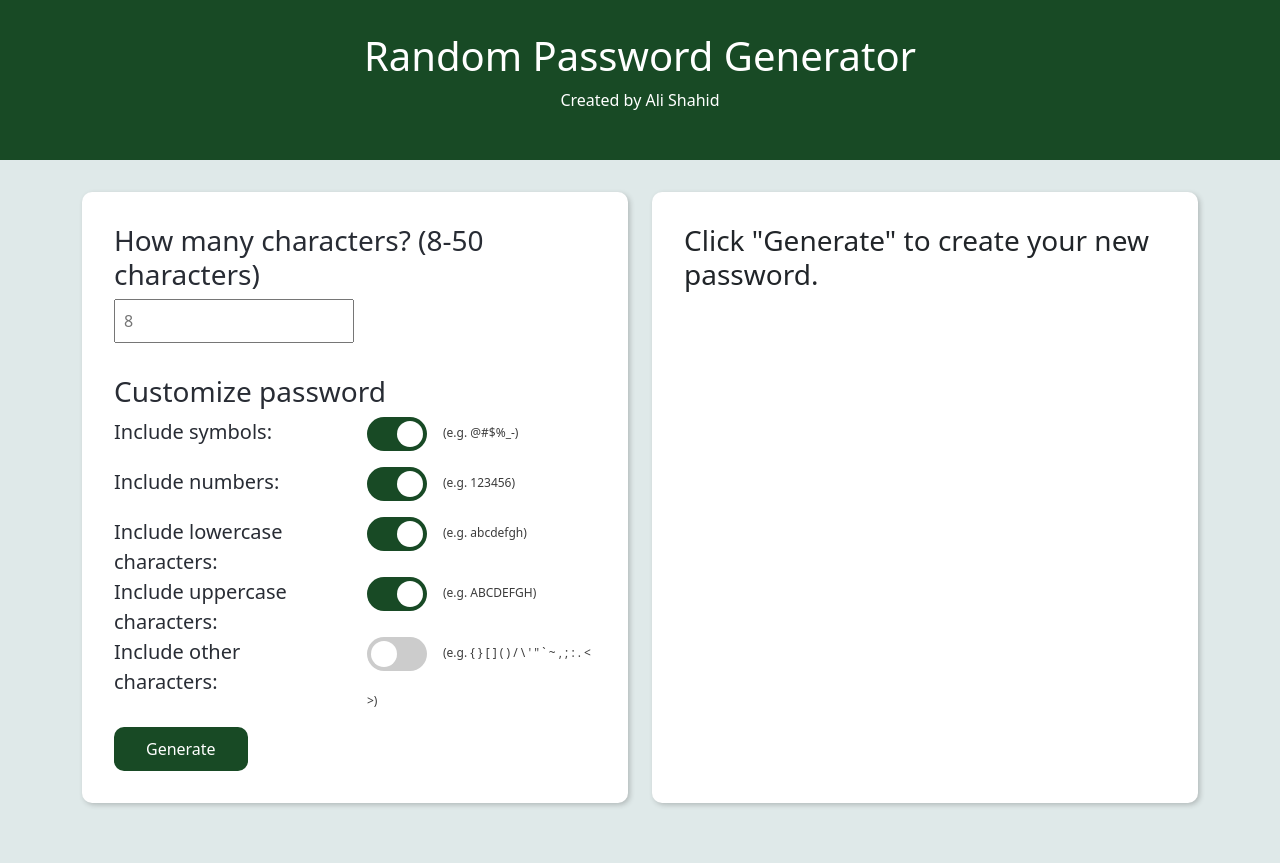
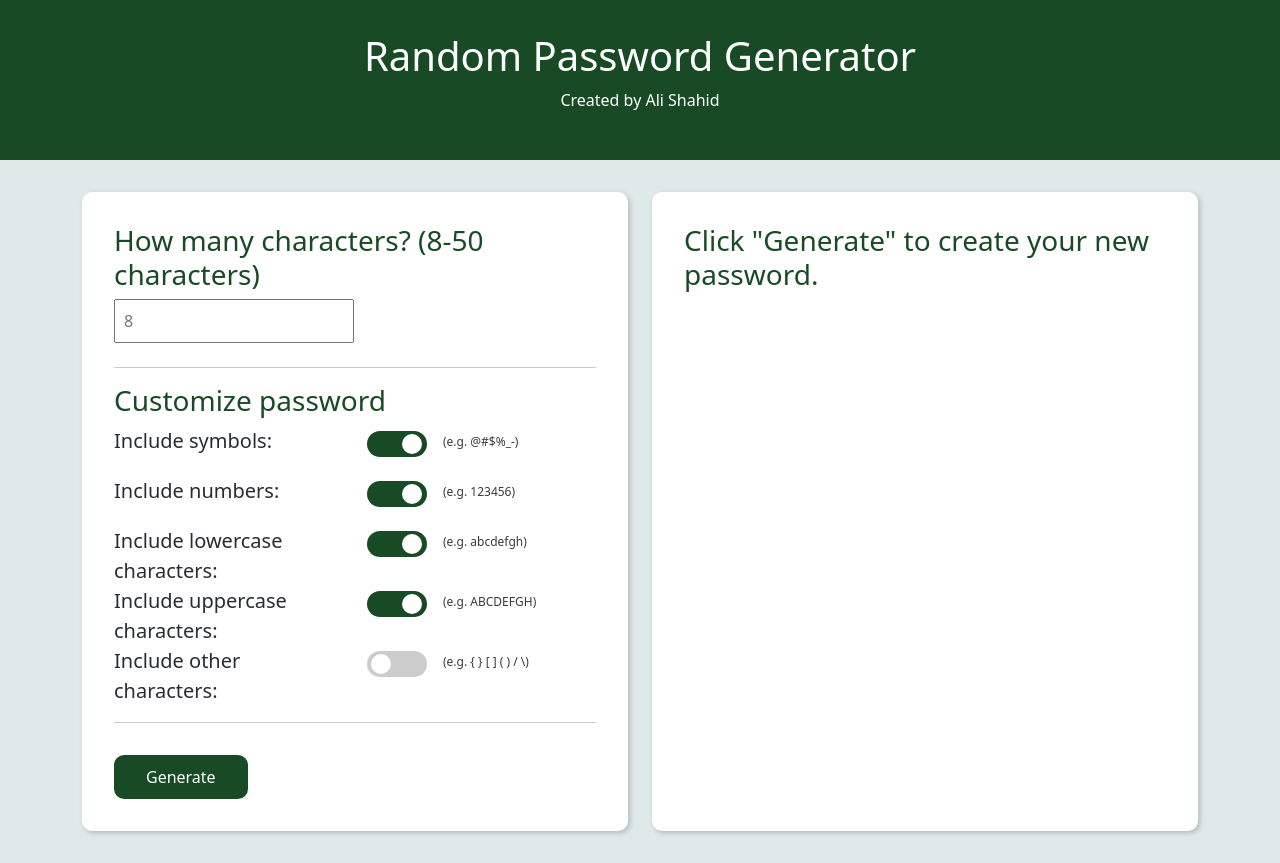
Before and after one commit to Drelofs/Password_Generator, a React (Create React App) app: page / in a window 1280 px wide. Before the commit the page ends 835 px from the top, so only its background shows below. Built offline with nearby package versions, Linux system fonts and the light colour scheme.

Commit message:
styling changes

```diff
--- a/src/App.css
+++ b/src/App.css
@@ -77,15 +77,17 @@ span {
   background-color: #ccc;
   -webkit-transition: 0.4s;
   transition: 0.4s;
+  margin-top: 5px;
+  height: 26px;
 }
 
 .slider:before {
   position: absolute;
   content: "";
-  height: 26px;
-  width: 26px;
+  height: 20px;
+  width: 20px;
   left: 4px;
-  bottom: 4px;
+  bottom: 3px;
   background-color: white;
   -webkit-transition: 0.4s;
   transition: 0.4s;
@@ -100,9 +102,9 @@ input:focus + .slider {
 }
 
 input:checked + .slider:before {
-  -webkit-transform: translateX(26px);
-  -ms-transform: translateX(26px);
-  transform: translateX(26px);
+  -webkit-transform: translateX(31px);
+  -ms-transform: translateX(31px);
+  transform: translateX(31px);
 }
 
 .slider.round {
@@ -121,6 +123,11 @@ input:checked + .slider:before {
   padding: 10px 32px;
   border-radius: 10px;
 }
+.button:hover {
+  -webkit-box-shadow: 2px 2px 5px 0px rgba(50, 50, 50, 0.25);
+  -moz-box-shadow: 2px 2px 5px 0px rgba(50, 50, 50, 0.25);
+  box-shadow: 2px 2px 5px 0px rgba(50, 50, 50, 0.25);
+}
 
 .checkbox-container {
   text-align: left;
@@ -129,7 +136,7 @@ input:checked + .slider:before {
 .password-length {
   width: 240px;
   padding: 8px;
-  margin-bottom: 32px;
+  margin-bottom: 8px;
 }
 
 .output-block {
--- a/src/App.js
+++ b/src/App.js
@@ -77,10 +77,11 @@ function App() {
             <div className="col-md-6">
               <div className='generator-block'>
                 <form onSubmit={handleSubmit}>
+                  <h3>How many characters? (8-50 characters)</h3>
+                  <input min="8" placeholder="8" max="50" type="number" className="password-length" name="password_length" onChange={handleChange}></input><br />
+                  <hr></hr>
                   <div className="checkboxes">
                     <div className="checkbox-container">
-                      <h3>How many characters? (8-50 characters)</h3>
-                      <input min="8" placeholder="8" max="50" type="number" className="password-length" name="password_length" onChange={handleChange}></input><br />
                       <div className="row justify-content-center">
                         <h3>Customize password</h3>
                         <div className="col-6">
@@ -147,11 +148,12 @@ function App() {
                             <input type="checkbox" name="checkbox_other" onChange={handleToggle}></input>
                             <span className="slider round"></span>
                           </label>
-                          <span>(e.g. &#x7b; &#x7d; &#x5b; &#x5d; &#x28; &#x29; &#47; &#92; &#39; &#34; &#96; &#126; &#44; &#59; &#58; &#46; &#60; &#62;)</span>
+                          <span>(e.g. &#x7b; &#x7d; &#x5b; &#x5d; &#x28; &#x29; &#47; &#92;)</span>
                         </div>
                       </div>
                     </div>
                   </div>
+                  <hr></hr>
                   <input type="submit" className='button' value="Generate"></input>
                 </form>
               </div>
--- a/src/index.css
+++ b/src/index.css
@@ -1,7 +1,7 @@
 body {
   margin: 0;
-  font-family: -apple-system, BlinkMacSystemFont, 'Segoe UI', 'Roboto', 'Oxygen',
-    'Ubuntu', 'Cantarell', 'Fira Sans', 'Droid Sans', 'Helvetica Neue',
+  font-family: -apple-system, BlinkMacSystemFont, "Segoe UI", "Roboto", "Oxygen",
+    "Ubuntu", "Cantarell", "Fira Sans", "Droid Sans", "Helvetica Neue",
     sans-serif;
   -webkit-font-smoothing: antialiased;
   -moz-osx-font-smoothing: grayscale;
@@ -11,8 +11,11 @@ body {
 span {
   margin-bottom: 16px;
 }
+h3 {
+  color: #184a25;
+}
 code {
-  font-family: source-code-pro, Menlo, Monaco, Consolas, 'Courier New',
+  font-family: source-code-pro, Menlo, Monaco, Consolas, "Courier New",
     monospace;
 }
 
```
